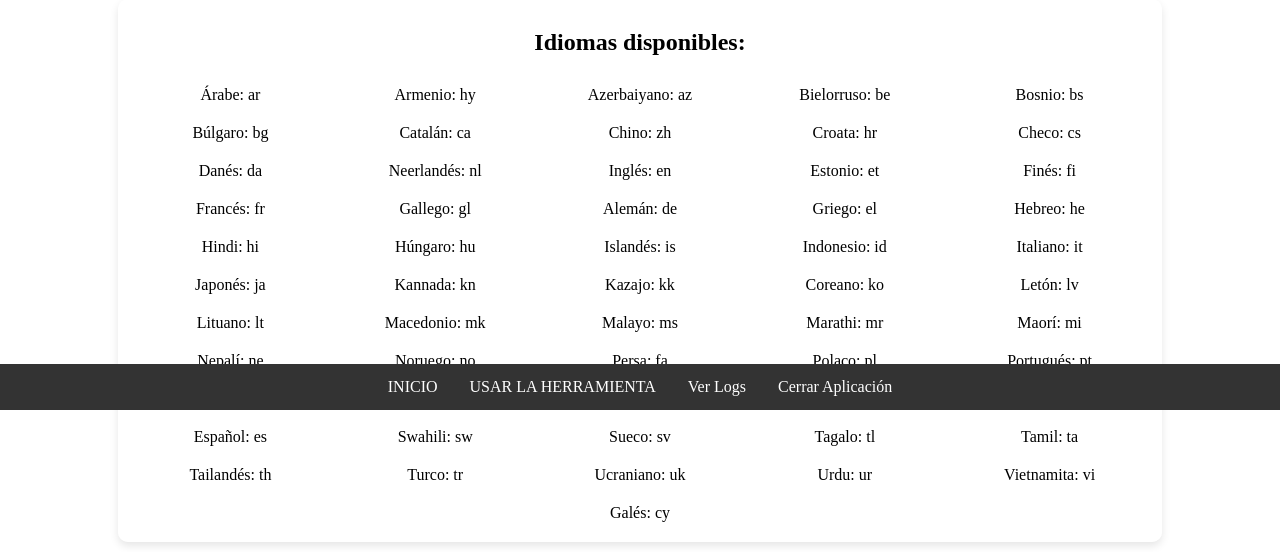
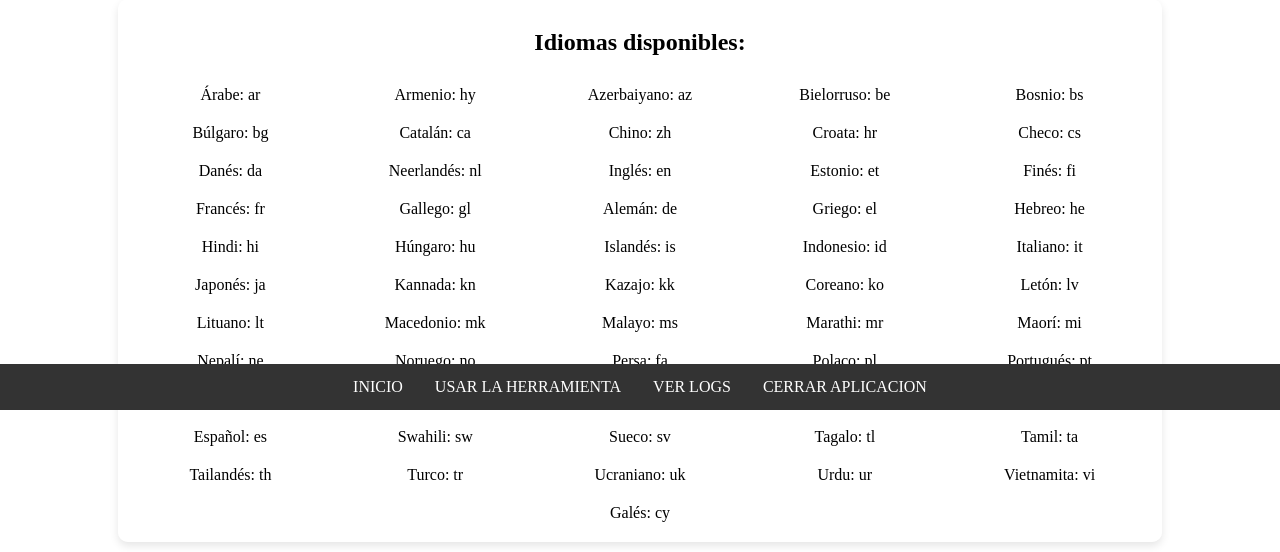
Before and after one commit to fgraarm/WHISPER_EMACON, a Flask app: page /acerca-de in a window 1280 px wide. Shown: the part 390-942 px from the top of the page. Run offline with Flask 3, Linux system fonts and the light colour scheme.

Commit message:
Update acercade.html

```diff
--- a/Whisper_dep/frontend/templates/acercade.html
+++ b/Whisper_dep/frontend/templates/acercade.html
@@ -192,8 +192,8 @@
   <ul>
     <li><a href="{{ url_for('index') }}">INICIO</a></li>
     <li><a href="{{ url_for('uso_herramienta') }}">USAR LA HERRAMIENTA</a></li>
-    <li><a href="{{ url_for('logs') }}">Ver Logs</a></li>
-    <li><a href="{{ url_for('shutdown') }}">Cerrar Aplicación</a></li>
+    <li><a href="{{ url_for('logs') }}">VER LOGS</a></li>
+    <li><a href="{{ url_for('shutdown') }}">CERRAR APLICACION</a></li>
 
 
   </ul>
```
